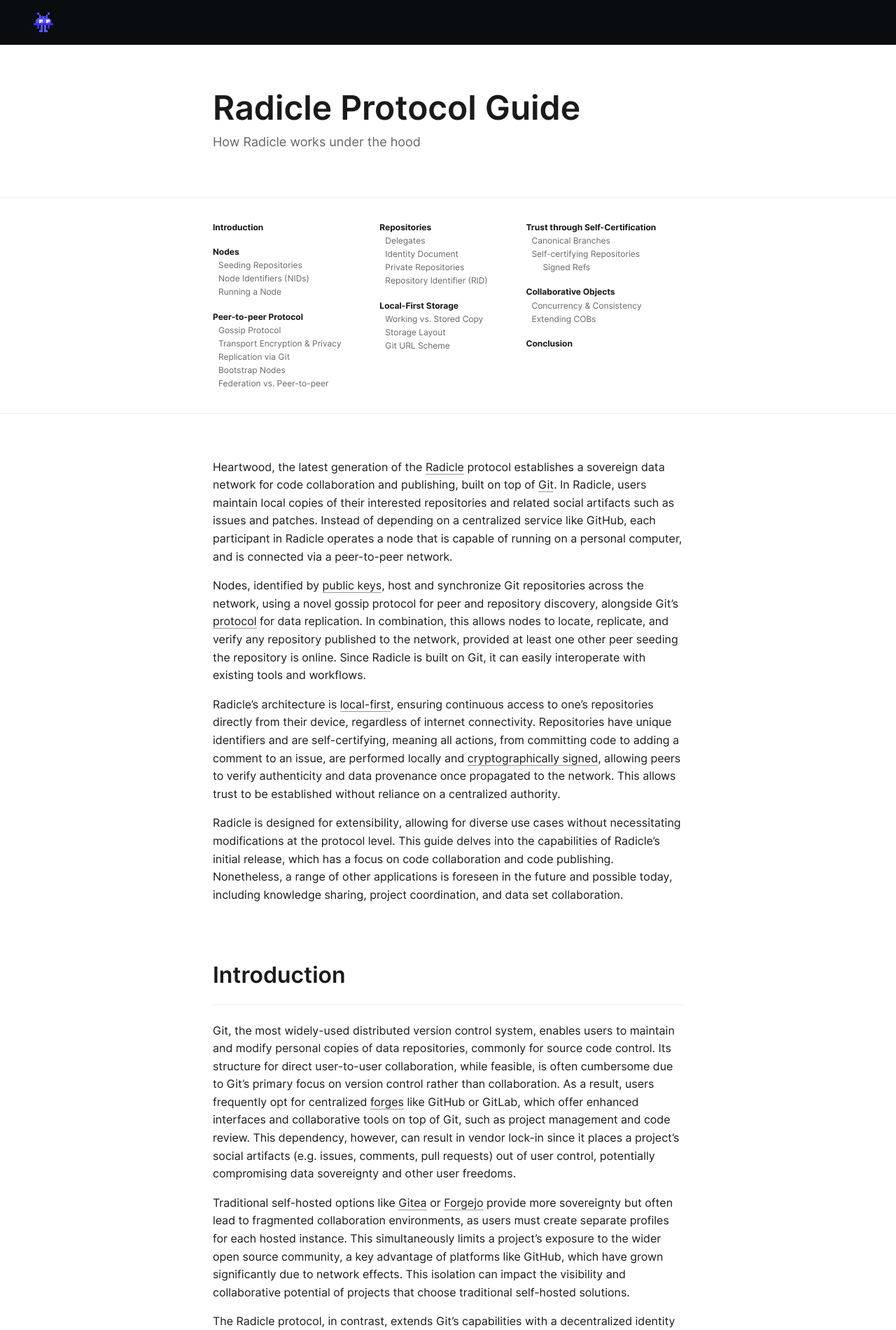
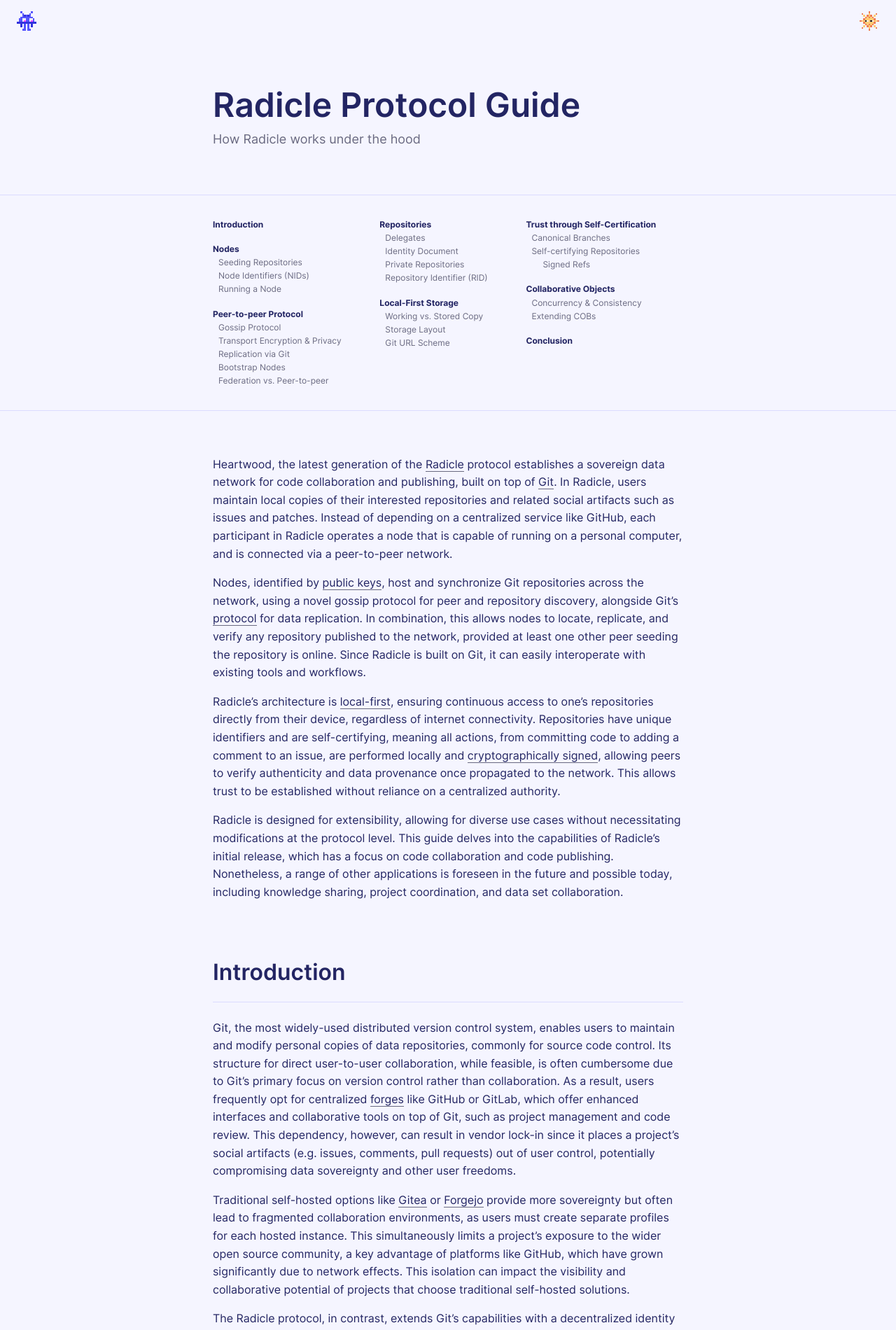
Before and after one commit to radicle-dev/radicle.xyz, a Jekyll site: the page built from _guides/protocol.md, in a window 1280 px wide. Shown: the top 1900 px of the page at 70% size. Built offline with Jekyll 4.4.1, drawn with Linux system fonts in a browser that asks for light colours.

Commit message:
Add light/dark mode toggle

```diff
--- a/_layouts/default.html
+++ b/_layouts/default.html
@@ -13,8 +13,8 @@
     <meta name="twitter:site" content="@radicle" />
     <meta name="twitter:creator" content="@radicle" />
     <link rel="shortcut icon" href="/assets/images/radicle.svg"/>
+    <link rel="stylesheet" href="{{ "/assets/css/main.css" | relative_url }}">
     <link rel="stylesheet" href="{{ "/assets/css/fonts.css" | relative_url }}">
-    <link rel="stylesheet" href="{{ "/assets/css/main.css" | relative_url }}">
     <link rel="stylesheet" href="{{ "/assets/css/monokai.css" | relative_url }}">
   </head>
   <body>
@@ -26,6 +26,7 @@
       </div>
       <nav>
       </nav>
+      <button class="toggle" id="toggle-theme"><!-- Set by script --></button>
     </header>
     <main>
       <h1>{{ page.title }}</h1>
@@ -33,7 +34,8 @@
       {{ content }}
     </main>
     <footer>
-      &copy; The Radicle Team
+      <p>&copy; The Radicle Team</p>
     </footer>
+    <script src="{{ "/assets/js/toggle-theme.js" | relative_url }}"></script>
   </body>
 </html>
--- a/_layouts/guide.html
+++ b/_layouts/guide.html
@@ -26,6 +26,7 @@
       </div>
       <nav>
       </nav>
+      <button class="toggle" id="toggle-theme"><!-- Set by script --></button>
     </header>
     <main>
       <h1>{{ page.title }}</h1>
@@ -36,7 +37,8 @@
       {{ content }}
     </main>
     <footer>
-      &copy; The Radicle Team
+      <p>&copy; The Radicle Team</p>
     </footer>
+    <script src="{{ "/assets/js/toggle-theme.js" | relative_url }}"></script>
   </body>
 </html>
--- a/assets/css/main.css
+++ b/assets/css/main.css
@@ -1,22 +1,36 @@
 @charset "utf-8";
 
 :root {
-  --color-bg-dark: #0a0d10;
-  --color-bg-light: #fff6fdaa;
-  --color-fg-dim-0: #444;
-  --color-fg-dim-1: #666;
-  --color-fg-dim-2: #999;
-  --color-fg-dim-3: #ccc;
-  --color-fg-dim-4: #eee;
-  --color-bg-dim-0: #f1f1f1;
-  --color-bg-dim-1: #fafafa;
-  --color-fg-subtle-pink: #4c3159;
-  --color-fg: #1a1a1a;
   --color-yellow: #ffff88;
-  --color-fg-highlight: #5555bb;
   --color-fg-highlight-secondary: #229944;
-  --color-border-highlight: #aaaaee;
   --color-bg-highlight: #efefff;
+  --color-bg-default: #f5f5ff;
+  --color-fg-contrast: #232563;
+  --color-fg-low-contrast: #434583; /* TODO: tweak this */
+  --color-fg-dim: #6a6a81;
+  --color-fg-emphasized: #7070FF;
+  --color-fg-match-background: #f5f5ff;
+  --color-fill-secondary: #7070FF;
+  --color-fill-separator: #dbdbff;
+  --color-fill-ghost: #EBEBFF;
+  --color-border-hint: #DBDBFF;
+  --color-border-focus: #8585FF;
+}
+
+:root[data-theme="dark"] {
+  --color-yellow: #ffff88;
+  --color-bg-highlight: #14151a;
+  --color-bg-default: #0a0d10;
+  --color-fg-contrast: #f9f9fb;
+  --color-fg-low-contrast: #d9d9db; /* TODO: tweak this */
+  --color-fg-dim: #9b9bb1;
+  --color-fg-emphasized: #7070FF;
+  --color-fg-match-background: #0a0d10;
+  --color-fill-secondary: #7070FF;
+  --color-fill-separator: #24252d;
+  --color-fill-ghost: #24252D;
+  --color-border-hint: #24252D;
+  --color-border-focus: #8585FF;
 }
 
 ::selection {
@@ -28,16 +42,18 @@
 }
 
 html {
-  font-family: var(--font-family-default);
-  color: var(--color-fg);
+  font-family: var(--font-family-default), sans-serif;
+  color: var(--color-fg-contrast);
   min-width: 1280px;
 }
 
 body {
   margin: 0;
+  height: 100vh;
+  background-color: var(--color-bg-default);
 }
 
-header, main, footer {
+main, footer {
   display: grid;
   grid-column-gap: 2rem;
   grid-auto-flow: row;
@@ -57,18 +73,27 @@
 }
 
 header, footer {
-  color: rgba(255, 255, 255, 0.8);
   font-weight: 300;
 }
 
 header {
-  background-color: var(--color-bg-dark);
-  height: 4rem;
-  align-items: stretch;
+  display: flex;
+  background-color: var(--color-bg-default);
+  padding: 1rem 1.5rem;
+  align-items: center;
+  justify-content: space-between;
 }
 
 footer {
-  padding: 4rem 0;
+  padding-bottom: 3rem;
+  color: var(--color-fg-dim);
+}
+
+footer p {
+  font-size: var(--font-size-tiny);
+  display: block;
+  text-align: left;
+  grid-column: text;
 }
 
 nav {
@@ -110,7 +135,7 @@
   font-weight: var(--font-weight-semibold);
   margin: 3.75rem 0 1.5rem;
   padding-bottom: 1rem;
-  border-bottom: 1px solid var(--color-fg-dim-4);
+  border-bottom: 1px solid var(--color-fill-separator);
 }
 
 h3 {
@@ -132,12 +157,12 @@
 }
 
 pre, code {
-  color: var(--color-fg-subtle-pink);
+  color: var(--color-fg-low-contrast);
   font-family: var(--font-family-code);
 }
 
 pre {
-  background-color: var(--color-bg-light);
+  background-color: var(--color-bg-highlight);
   overflow-x: scroll;
   font-size: 0.875rem;
   border-radius: 4px;
@@ -158,7 +183,7 @@
   padding: 1px 4px;
   border-radius: 2px;
   word-spacing: -2px;
-  background-color: var(--color-bg-light);
+  background-color: var(--color-fill-separator);
 }
 
 strong code {
@@ -176,7 +201,7 @@
 table {
   font-size: 0.875rem;
   border-collapse: collapse;
-  background-color: var(--color-bg-dim-1);
+  background-color: var(--color-bg-highlight);
 }
 
 table td:first-child {
@@ -186,16 +211,23 @@
 
 table td {
   vertical-align: top;
-  border-bottom: 1px solid white;
   padding: 0.5rem;
 }
 
 table th {
   font-size: var(--font-size-small);
   font-weight: var(--font-weight-regular);
-  background-color: var(--color-bg-dim-0);
+  background-color: var(--color-fill-separator);
   padding: 0.5rem;
   text-align: left;
+}
+
+table tr {
+    border-bottom: 1px solid var(--color-fill-separator);
+}
+
+table tr:last-child {
+    border-bottom: none;
 }
 
 table code {
@@ -214,17 +246,14 @@
 }
 
 blockquote {
-  color: var(--color-fg-dim-0);
+  color: var(--color-fg-contrast);
   background: var(--color-bg-highlight);
   padding: 1rem;
   margin: 1rem 0;
-  border-left: 2px solid var(--color-border-highlight);
+  border-left: 2px solid var(--color-border-focus);
 }
 
 .title {
-  grid-column: left;
-  display: grid;
-  grid-auto-flow: column;
   align-items: stretch;
   justify-self: start;
 }
@@ -244,7 +273,7 @@
 
 .subtitle {
   font-size: 1.125rem;
-  color: var(--color-fg-dim-1);
+  color: var(--color-fg-dim);
   margin: 0 0 4rem;
 }
 
@@ -264,7 +293,7 @@
   height: 8rem;
   border: none !important;
   outline: none !important;
-  background: var(--color-fg-dim-4) !important;
+  background: var(--color-bg-highlight) !important;
 }
 
 figure {
@@ -335,7 +364,7 @@
 figcaption, aside {
   font-size: 0.75rem;
   line-height: 1.5;
-  color: var(--color-fg-dim-1);
+  color: var(--color-fg-dim);
 }
 
 a {
@@ -344,10 +373,10 @@
 }
 
 p a {
-  border-bottom: 1px solid var(--color-fg-dim-2);
+  border-bottom: 1px solid var(--color-fg-dim);
 }
 p a:hover {
-  border-bottom-color: var(--color-fg-dim-1);
+  border-bottom-color: var(--color-fg-contrast);
 }
 
 p, ol, ul, table, pre {
@@ -366,12 +395,12 @@
   grid-column: screen;
   width: 100%;
   border: none;
-  border-top: 1px solid var(--color-fg-dim-4);
+  border-top: 1px solid var(--color-fill-separator);
   margin: 0;
 }
 
 span.highlight {
-  color: var(--color-fg-highlight);
+  color: var(--color-fg-emphasized);
 }
 
 span.highlight-secondary {
@@ -379,15 +408,35 @@
 }
 
 .button {
-  color: var(--color-fg-highlight);
+  color: var(--color-fill-secondary);
   font-weight: normal;
   padding: 1rem 2rem;
-  border: 1px solid var(--color-fg-highlight);
+  border: 1px solid var(--color-fill-secondary);
   border-radius: 4px;
 }
 .button:hover {
   color: white;
-  background-color: var(--color-fg-highlight);
+  background-color: var(--color-fill-secondary);
+}
+
+#toggle-theme {
+  border: none;
+  color: var(--color-fg-contrast);
+  padding: 0;
+  width: fit-content;
+  height: fit-content;
+  border-radius: 0.25rem;
+  cursor: pointer;
+  background-color: transparent;
+  background-size: contain;
+  width: 1.75rem;
+  height: 1.75rem;
+}
+:root[data-theme=light] #toggle-theme {
+  background-image: url(/assets/images/sun.svg);
+}
+:root[data-theme=dark] #toggle-theme {
+  background-image: url(/assets/images/moon.svg);
 }
 
 .toc {
@@ -429,7 +478,7 @@
   margin-left: 1rem;
 }
 .toc-h3 > a, .toc-h4 > a, .tok-h5 > a {
-  color: var(--color-fg-dim-1);
+  color: var(--color-fg-dim);
 }
 
 .poem {
--- a/assets/css/monokai.css
+++ b/assets/css/monokai.css
@@ -1,2 +1,5 @@
-.highlight .nl { color: #555 }
-.highlight .s2 { color: #555 }
+:root[data-theme="dark"] .highlight .nl { color: var(--color-yellow) }
+:root[data-theme="dark"] .highlight .s2 { color: var(--color-fg-highlight-secondary) }
+
+.highlight .nl { color: var(--color-fg-contrast) }
+.highlight .s2 { color: var(--color-fg-highlight-secondary) }
--- /dev/null
+++ b/assets/js/toggle-theme.js
@@ -0,0 +1,22 @@
+const rootElement = document.documentElement;
+const themeToggleBtn = document.getElementById("toggle-theme");
+const storedTheme = localStorage.getItem("theme");
+const defaultTheme = window.matchMedia
+  && window.matchMedia("(prefers-color-scheme: dark)").matches ? "dark" : "light";
+
+setTheme(storedTheme || defaultTheme);
+
+themeToggleBtn.addEventListener("click", () => {
+  const currentTheme = rootElement.dataset.theme;
+
+  if (currentTheme === "dark") {
+    setTheme("light");
+  } else {
+    setTheme("dark");
+  }
+});
+
+function setTheme(theme) {
+  rootElement.dataset.theme = theme;
+  localStorage.setItem("theme", theme);
+}
```
Also changed, not shown: assets/images/moon.svg (added), assets/images/sun.svg (added).
